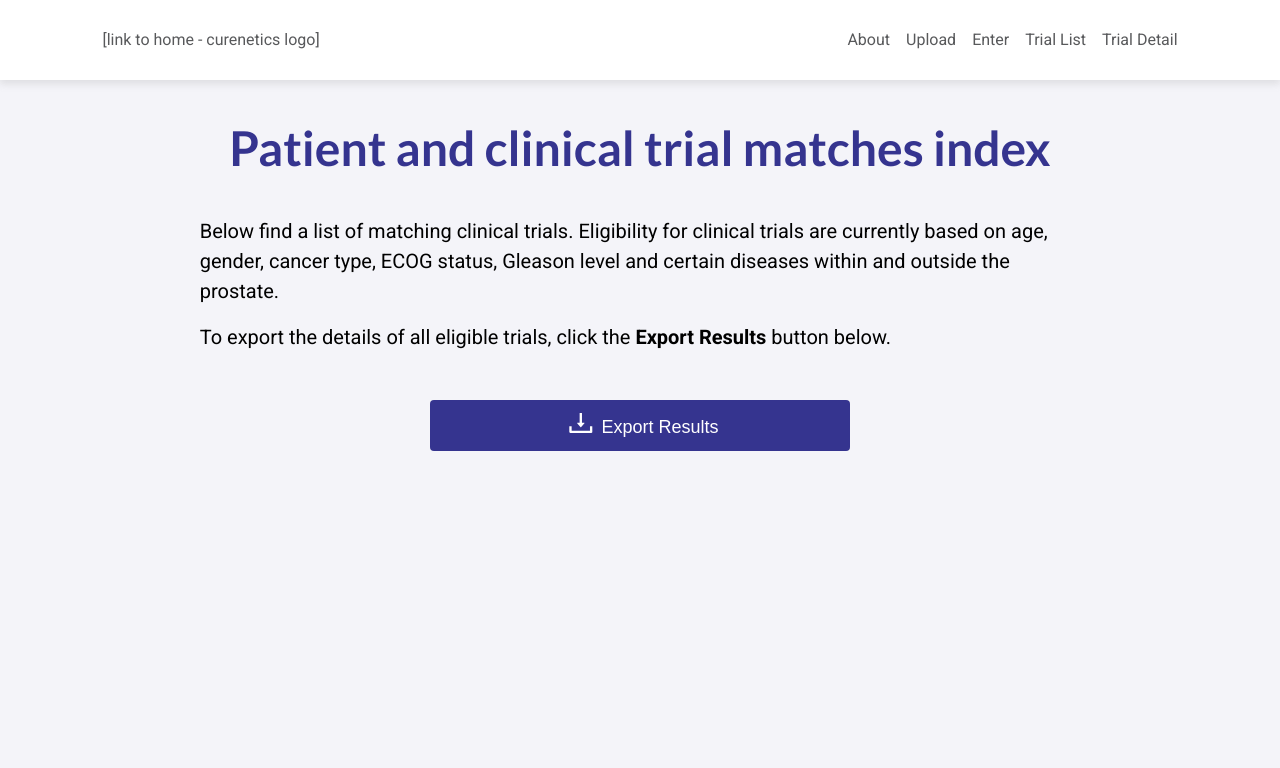
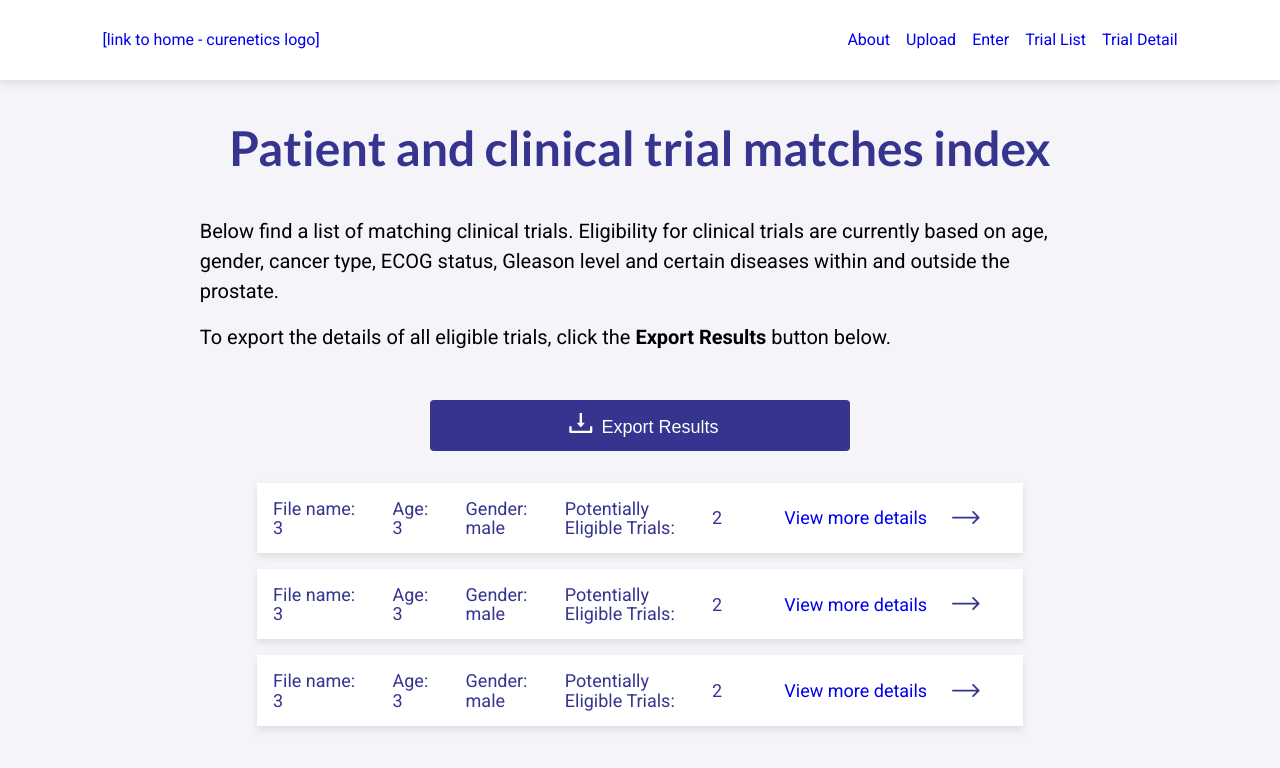
Before and after one commit to yalla-coop/curenetics, a React (Create React App) app: page /trial-detail in a window 1280 px wide. Shown: the top 768 px of the page. Built offline with nearby package versions, Linux system fonts and the light colour scheme.

Commit message:
add the whole component #27

```diff
--- a/src/components/common/icons/Arrow.jsx
+++ b/src/components/common/icons/Arrow.jsx
@@ -1,35 +1,36 @@
 import React from 'react';
 
-const Arrow = ({ titleTag = 'Arrow', width = 30, fill = '#35348f', direction = 'right' }) => {
-
+const Arrow = ({
+  titleTag = 'Arrow', width = 30, fill = '#35348f', direction = 'down',
+}) => {
   const degree = {
-    'left': 90,
-    'right': -90,
-    'up': -180,
-    'down': 0
+    left: 90,
+    right: -90,
+    up: -180,
+    down: 0,
   };
   const arrowDirection = `translate(379 210), rotate(${degree[direction]})`;
 
   return (
     <svg
       xmlns="http://www.w3.org/2000/svg"
-    viewBox="-944 188 34 34"
-    style={{
-      width
-    }}>
+      viewBox="-944 179 34 34"
+      // style={{
+      //   width,
+      // }}
+      width = "30"
+      >
       {titleTag && <title>{titleTag}</title>}
       <g transform="translate(-1323 -22)">
         <g
           transform={arrowDirection}
           transform-origin="50% 50%"
         >
-      <path
-        d="M2274.83-12244.371l-4.769-4.77a.5.5,0,0,1,0-.707.5.5,0,0,1,.354-.146.5.5,0,0,1,.354.146l4.268,4.268V-12260a.5.5,0,0,1,.5-.5.5.5,0,0,1,.5.5v14.419l4.268-4.268a.5.5,0,0,1,.354-.146.5.5,0,0,1,.354.146.5.5,0,0,1,0,.707l-4.769,4.77-.182.182-.02.02-.506.5Z"
-        fill={fill}
-        transform="translate(-2258.536 12269)"></path>
+          <path d="M30.961 8.20711C31.3515 7.81658 31.3515 7.18342 30.961 6.79289L24.5971 0.428932C24.2065 0.0384078 23.5734 0.0384078 23.1828 0.428932C22.7923 0.819457 22.7923 1.45262 23.1828 1.84315L28.8397 7.5L23.1828 13.1569C22.7923 13.5474 22.7923 14.1805 23.1828 14.5711C23.5734 14.9616 24.2065 14.9616 24.5971 14.5711L30.961 8.20711ZM0.253906 8.5H30.2539V6.5H0.253906V8.5Z" fill="#35348F" />
         </g>
       </g>
     </svg>
-)};
+  );
+};
 
 export default Arrow;
--- /dev/null
+++ b/src/components/pages/trialDetail/CardDetails.js
@@ -0,0 +1,11 @@
+import React from 'react';
+import CardSection from './CardSection';
+
+// data is just placeholder for now
+const CardDetails = ({ data }) => (
+  data.map((d, idx) => (
+    <CardSection key={idx} />
+  ))
+);
+
+export default CardDetails;
--- /dev/null
+++ b/src/components/pages/trialDetail/CardField.js
@@ -0,0 +1,20 @@
+import React from 'react';
+import styled from 'styled-components';
+import {
+  colors, font, fontFamily,
+} from '../../../styles/globalStyles';
+
+const CardFieldDiv = styled.div`
+  flex-grow: ${({ flexGrow }) => flexGrow};
+  color: ${colors.primary};
+  font-size: ${font.small};
+  font-family: ${fontFamily.body};
+`;
+
+const CardField = ({ flexGrow = '1', children }) => (
+  <CardFieldDiv flexGrow={flexGrow}>
+    {children}
+  </CardFieldDiv>
+);
+
+export default CardField;
--- /dev/null
+++ b/src/components/pages/trialDetail/CardSection.js
@@ -0,0 +1,63 @@
+import React from 'react';
+import { Link } from 'react-router-dom';
+import styled from 'styled-components';
+import { colors } from '../../../styles/globalStyles';
+
+import Arrow from '../../common/icons/Arrow.jsx';
+import CardField from './CardField';
+
+const Section = styled.section`
+  width: 70%;
+  margin: 0 auto;
+  display: flex;
+  justify-content: space-between;
+  align-items: center;
+  background-color: ${colors.white};
+  padding: 1rem;
+  text-align: left;
+  line-height: 1.2rem;
+  margin-bottom: 1rem;
+  box-shadow: ${colors.boxShadow};
+`;
+
+const CenterDev = styled.div`
+  display:flex;
+  justify-content: space-evenly;
+  align-items: center;
+`;
+
+const CardSection = ({
+  fileName = '3', age = '3', gender = 'male', trials = '2',
+}) => (
+    <Section>
+      <CardField>
+        File name: <br />
+        {fileName}
+      </CardField>
+      <CardField>
+        Age: <br />
+        {age}
+      </CardField>
+      <CardField>
+        Gender: <br />
+        {gender}
+      </CardField>
+      <CardField>
+        Potentially <br />
+        Eligible Trials:
+    </CardField>
+      <CardField >
+        {trials}
+      </CardField>
+      <CardField flexGrow="2">
+        <Link to="/">
+          <CenterDev>
+            View more details
+            <Arrow />
+          </CenterDev>
+        </Link>
+      </CardField>
+    </Section>
+);
+
+export default CardSection;
--- a/src/components/pages/trialDetail/index.js
+++ b/src/components/pages/trialDetail/index.js
@@ -3,10 +3,14 @@ import React from 'react';
 import { Container } from '../../common/Layout';
 
 import TrialDetailHeader from './TrialDetailHeader';
+import CardDetails from './CardDetails';
 
+// this is going to be a class component
+// the data is placeholder for the state
 const TrialDetail = () => (
   <Container isCenter={true}>
     <TrialDetailHeader />
+    <CardDetails data={[1, 2, 3]} />
   </Container>
 );
 
--- a/src/styles/reset.css
+++ b/src/styles/reset.css
@@ -49,13 +49,14 @@ h1, h2, h3, h4, h5, h6, p, ul, ol, li {
 }
 
 a {
-	color: #58595b;
+	/* color: #58595b; */
 	text-decoration: none;
-	transition: color 0.3s ease;
+	/* transition: color 0.3s ease; */
 }
 
 a:hover,
 a:visited,
-a:visited:hover {
-	color: #070719;
+a:visited:hover
+{
+	/* color: #070719; */
 }
```
Also changed, not shown: src/components/App.js (indentation only), src/components/common/Buttons.js (line endings or trailing spaces). Lines whose indentation alone changed are shown as unchanged.
